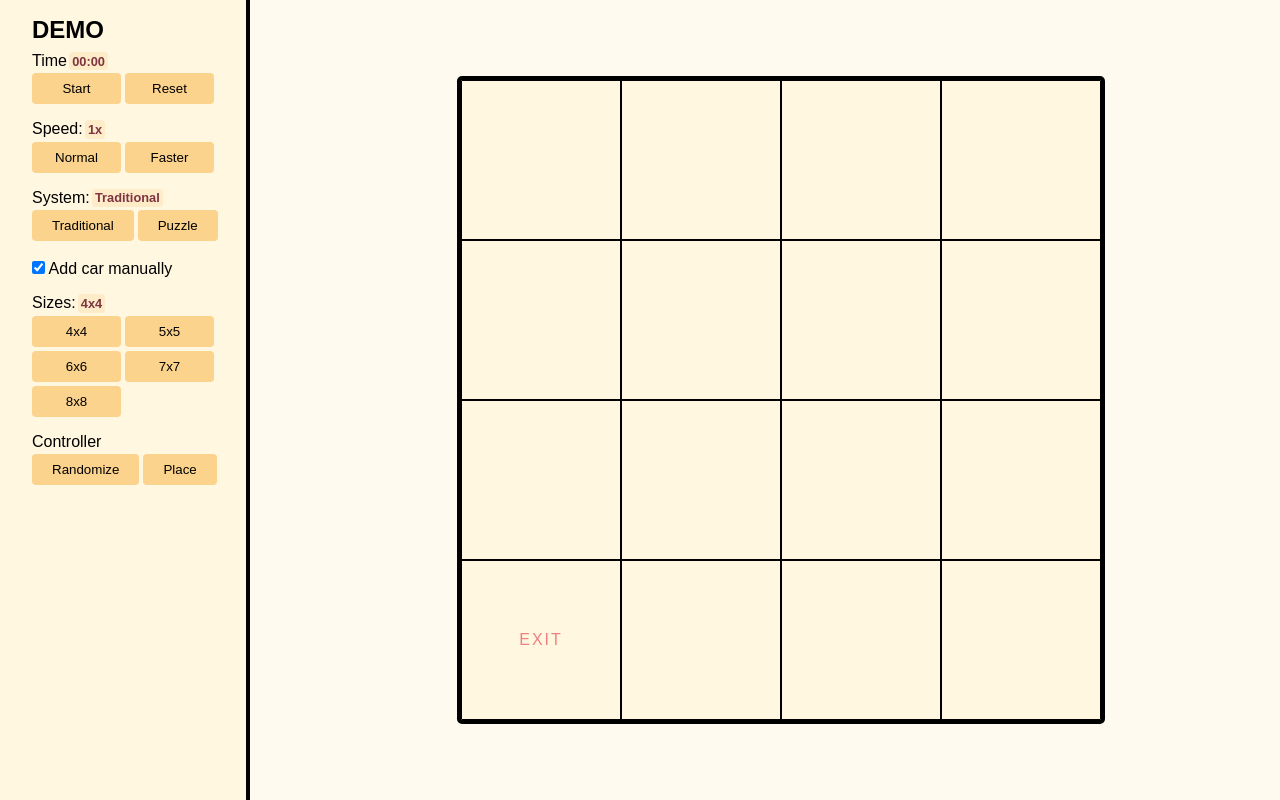
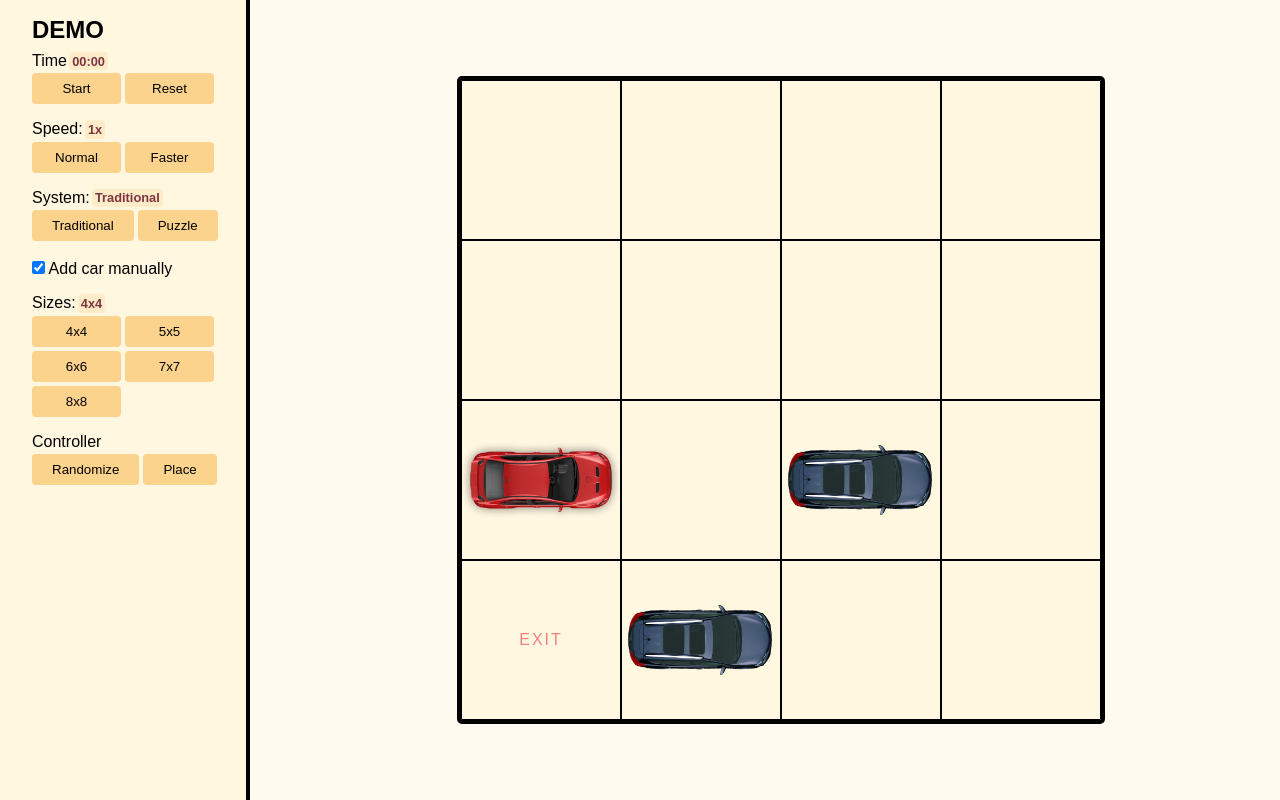
Before and after one commit to aemzayn/smart-parking, a website with bundled scripts: page index.html in a window 1280 px wide. Built offline with nearby package versions, Linux system fonts and the light colour scheme.

Commit message:
fix randomize bug on 4x4

```diff
--- a/index.html
+++ b/index.html
@@ -82,7 +82,7 @@
 
       <main>
         <div id="parking-lot" class="parking-lot">
-          <div data-col="0" data-row="0" class="enter"></div>
+          <div data-col="0" data-row="0"></div>
           <div data-col="1" data-row="0"></div>
           <div data-col="2" data-row="0"></div>
           <div data-col="3" data-row="0"></div>
--- a/parking-lot.js
+++ b/parking-lot.js
@@ -280,7 +280,8 @@ export default class ParkingLot {
     carKeys.forEach((key, i) => {
       const [row, col] = key.split('x')
       const id = i === 0 ? 'T' : 'X'
-      this.board = this.modify2DArray(this.board, row, col, id)
+      const newBoard = this.modify2DArray(this.board, row, col, id)
+      this.board = newBoard
     })
 
     this.placeCars()
@@ -317,14 +318,15 @@ export default class ParkingLot {
    * @param {any} newVal The new value
    */
   modify2DArray(arr, row, col, newVal) {
-    return arr.map((rows, x) =>
+    const newArr = arr.map((rows, x) =>
       rows.map((val, y) => {
-        if (x === row && y === col) {
+        if (x === +row && y === +col) {
           return newVal
         }
         return val
       })
     )
+    return newArr
   }
 
   async generatePath() {
```
